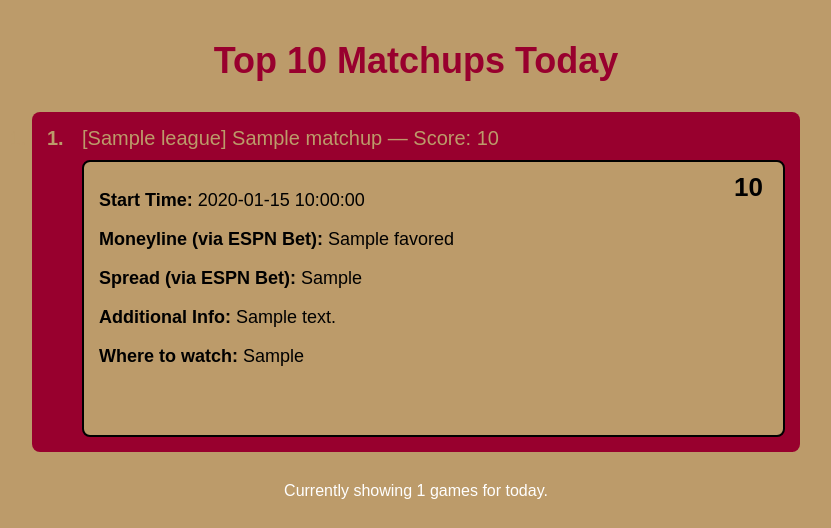
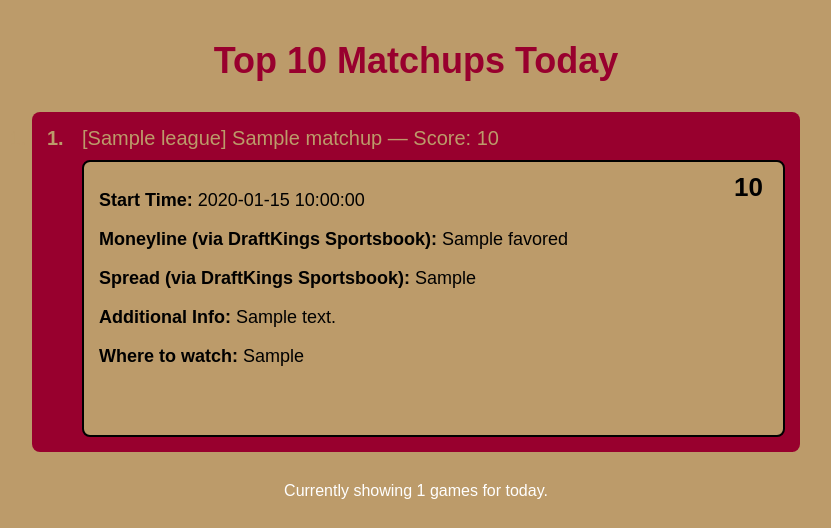
Before and after one commit to ckgifford06/w2wSports, a Flask app: template templates/index.html in a window 1280 px wide, after a click that opens the changed part. Shown: the part 51-579 px from the top of the page, without its empty margins (224-1055 px from the left). Run offline with Flask 3, Linux system fonts and the light colour scheme; the template is opened without the code that fills it: most values are stand-ins (such as "Sample title", 1, 10 or a date in 2020).

Commit message:
Update sportsbook references in index.html

```diff
--- a/templates/index.html
+++ b/templates/index.html
@@ -163,8 +163,8 @@
         </span>
 
         <p><strong>Start Time:</strong> {{ game.time }}</p>
-        <p><strong>Moneyline (via ESPN Bet):</strong> {{ game.favored }}</p>
-        <p><strong>Spread (via ESPN Bet):</strong> {{ game.favored_spread }}</p>
+        <p><strong>Moneyline (via DraftKings Sportsbook):</strong> {{ game.favored }}</p>
+        <p><strong>Spread (via DraftKings Sportsbook):</strong> {{ game.favored_spread }}</p>
         <p><strong>Additional Info:</strong> {{ game.description or "No extra info available." }}</p>
         <p><strong>Where to watch:</strong> {{ game.where_to_watch }}</p>
       </div>
@@ -192,10 +192,8 @@
 
           if (game.status.toLowerCase().includes("in progress") || game.status.toLowerCase().includes("live")) {
             el.textContent = `Live Score: ${game.score}`;
-            el.style.color = "green";
           } else if (game.status.toLowerCase().includes("final")) {
             el.textContent = `Final Score: ${game.score}`;
-            el.style.color = "red";
           } else {
             el.textContent = "Live Score: Has not started yet";
             el.style.color = "#000";
```
